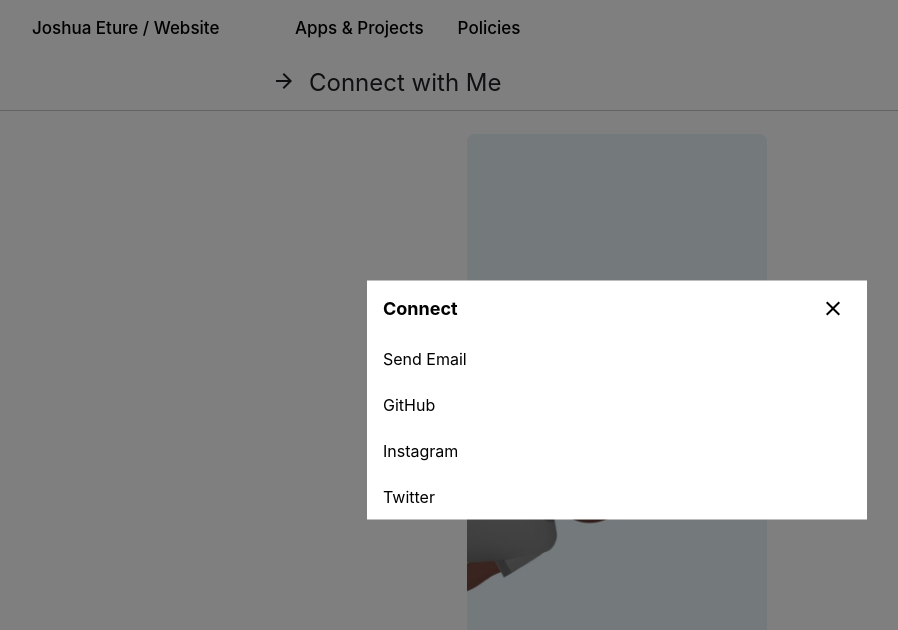
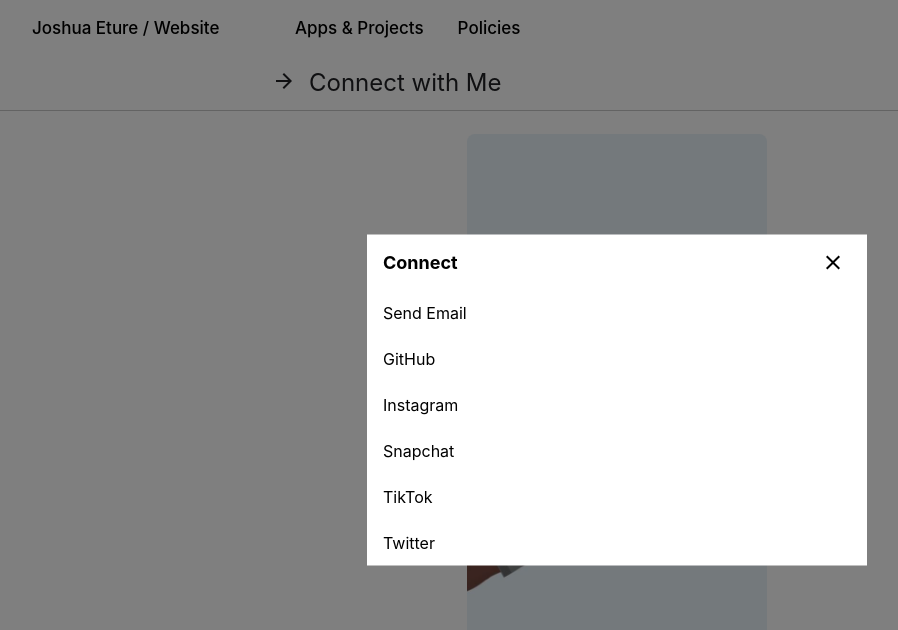
Before and after one commit to joshua-eture/website, a React (Create React App) app: page / in a window 1280 px wide. Both pictures are taken after a click on the button 307 px from the left and 82 px from the top of the page. Shown: the top 630 px of the page, without its empty margins (23-921 px from the left). Built offline with nearby package versions, Linux system fonts and the light colour scheme; no server answers.

Commit message:
Update ConnectMenu.tsx * Add Snapchat link * Add TikTok link

```diff
--- a/src/components/ConnectMenu/ConnectMenu.tsx
+++ b/src/components/ConnectMenu/ConnectMenu.tsx
@@ -45,6 +45,22 @@ const ConnectMenu: React.FC<ConnectMenuProps> = ({ visible, shouldClose }) => {
           Instagram
         </a>
         <a
+          href="https://www.snapchat.com/add/joshua-eture"
+          target="_blank"
+          role="button"
+          className="connect-menu-option"
+        >
+          Snapchat
+        </a>
+        <a
+          href="https://www.tiktok.com/@joshuaeture"
+          target="_blank"
+          role="button"
+          className="connect-menu-option"
+        >
+          TikTok
+        </a>
+        <a
           href="https://www.twitter.com/joshuaeture"
           target="_blank"
           role="button"
```
